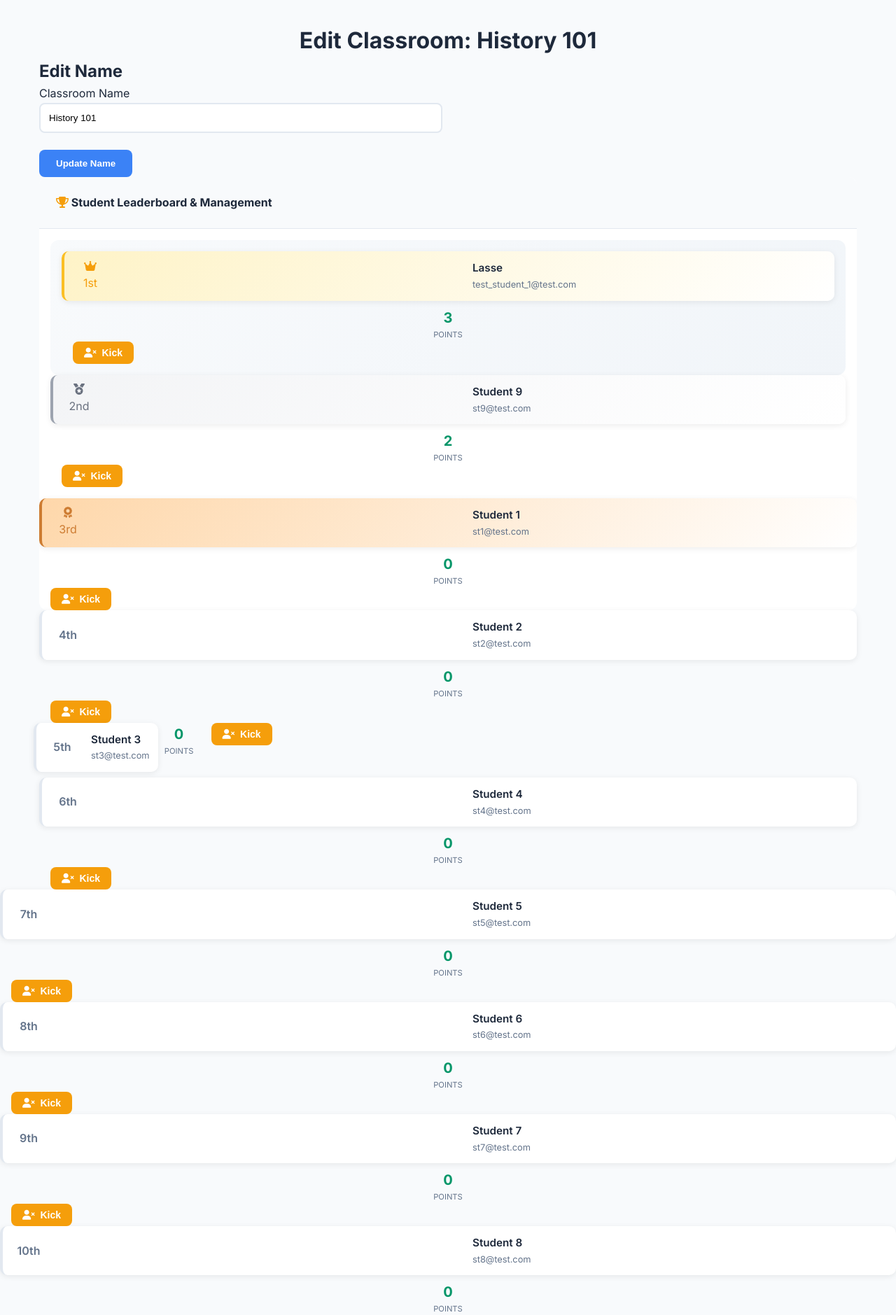
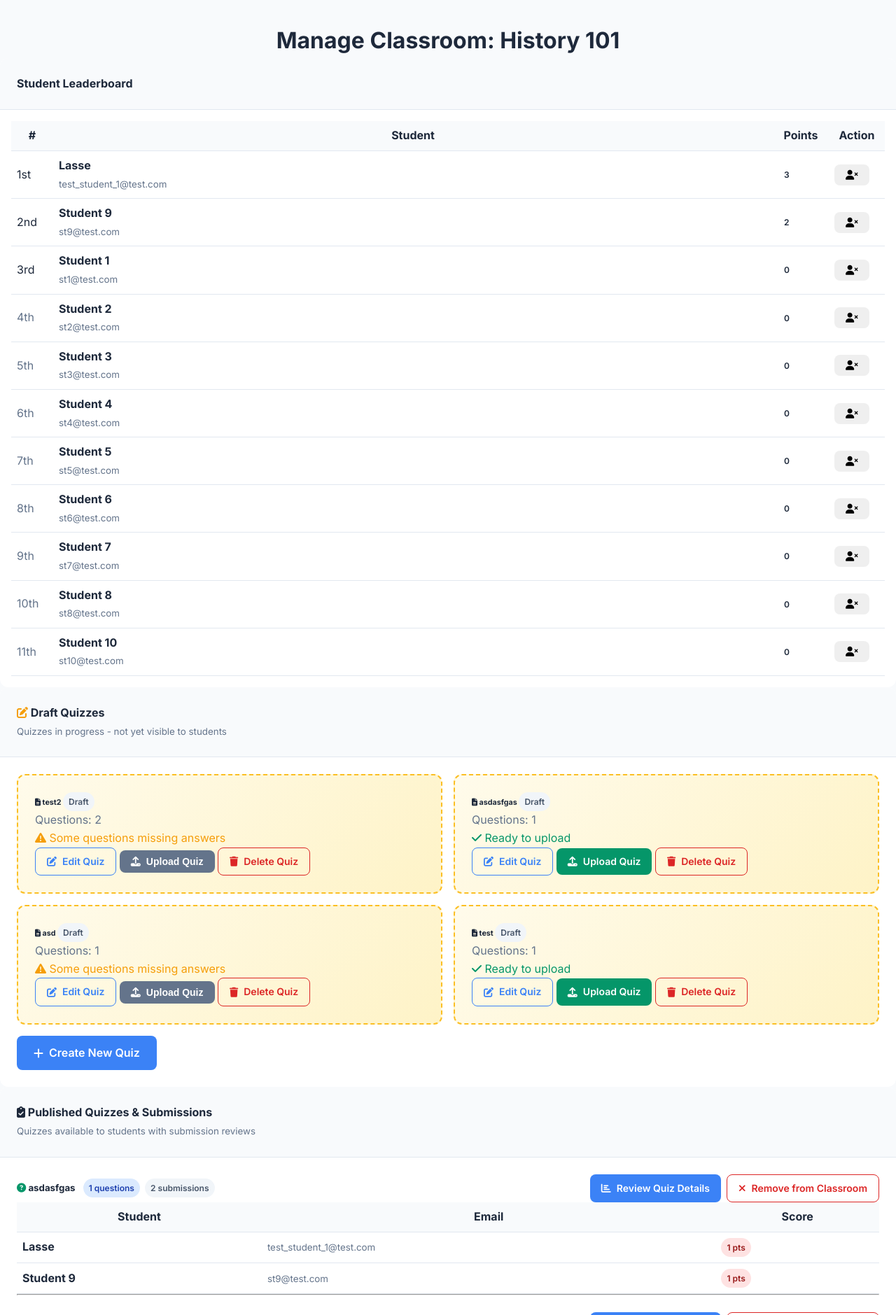
Before and after one commit to Firewat/Quizz-Masterz, a Flask app: page /teacher/edit_classroom/1 in a window 1280 px wide. Shown: the part 74-1953 px from the top of the page at 70% size. Run offline with Flask 3, Linux system fonts and the light colour scheme; a user stored in the database is signed in.

Commit message:
Refactor classroom templates: update navigation links, enhance layout, and improve user experience across various pages. also add script to create 10 student accounts that all join the same classroom for testing (AI Disclaimer: used AI for script creation)

```diff
--- a/website/templates/create_classroom.html
+++ b/website/templates/create_classroom.html
@@ -40,8 +40,8 @@
 
         <div class="card-body card-divider">
             <p class="text-center">
-                <a href="{{ url_for('views.teacher_classrooms') }}" class="link-primary">
-                    <i class="fas fa-arrow-left"></i> Back to My Classrooms
+                <a href="{{ url_for('views.home') }}" class="link-primary">
+                    <i class="fas fa-arrow-left"></i> Back to Dashboard
                 </a>
             </p>        </div>
     </div>
--- a/website/templates/edit_classroom.html
+++ b/website/templates/edit_classroom.html
@@ -1,90 +1,69 @@
 <!-- Responsible: David -->
 
 {% extends "base.html" %}
-{% block title %}Edit Classroom{% endblock %}
+{% block title %}Manage Classroom{% endblock %}
 
 {% block content %}
-<h1 align="center">Edit Classroom: {{ classroom.name }}</h1>
+<h1 align="center">Manage Classroom: {{ classroom.name }}</h1>
 
-<div class="container">
-    <div class="row">
-        <div class="col-md-6">
-            <h2>Edit Name</h2>
-            <form method="POST" action="{{ url_for('views.edit_classroom', classroom_id=classroom.id) }}">
-                <div class="form-group">
-                    <label for="classroom_name">Classroom Name</label>
-                    <input type="text" class="form-control" id="classroom_name" name="classroom_name" value="{{ classroom.name }}" required>
-                </div>
-                <button type="submit" name="update_name" class="btn btn-primary btn-update-name">Update Name</button>
-            </form>
-        </div>
-    </div>
-
-    <!-- Classroom Leaderboard Section with Student Management -->
     <div class="row mt-4">
         <div class="col-12">
             <div class="card">
                 <div class="card-header">
-                    <h4><i class="fas fa-trophy text-warning"></i> Student Leaderboard & Management</h4>
+                    <h4> Student Leaderboard</h4>
                 </div>
                 <div class="card-body p-3">
                     {% if leaderboard %}
-                        <div class="leaderboard-container">
+                        <div class="table-responsive">
+                            <table class="table table-sm table-hover mb-0">
+                                <thead class="thead-light">
+                                    <tr>
+                                        <th width="60">#</th>
+                                        <th>Student</th>
+                                        <th width="80">Points</th>
+                                        <th width="80">Action</th>
+                                    </tr>
+                                </thead>
+                                <tbody>
                                     {% for student in leaderboard %}
                                         {% set place = loop.index %}
-                                <div class="leaderboard-item {% if place == 1 %}first-place{% elif place == 2 %}second-place{% elif place == 3 %}third-place{% endif %} mb-3">
-                                    <div class="position-indicator">
+                                        <tr class="{% if place <= 3 %}table-warning{% endif %}">
+                                            <td>
                                                 {% if place == 1 %}
-                                            <div class="place-badge gold">
-                                                <i class="fas fa-crown"></i>
-                                                <span>1st</span>
+                                                    <span class="text-secondary">1st</span>
+                                                {% elif place == 2 %}
+                                                    <span class="text-secondary">2nd</span>
+                                                {% elif place == 3 %}
+                                                    <span class="text-secondary">3rd</span>
+                                                {% else %}
+                                                    <span class="text-muted">{{ place }}th</span>
+                                                {% endif %}
+                                            </td>
+                                            <td>
+                                                <div>
+                                                    <strong>{{ student.name }}</strong>
+                                                    <br><small class="text-muted">{{ student.email }}</small>
                                                 </div>
-                                        {% elif place == 2 %}
-                                            <div class="place-badge silver">
-                                                <i class="fas fa-medal"></i>
-                                                <span>2nd</span>
-                                            </div>
-                                        {% elif place == 3 %}
-                                            <div class="place-badge bronze">
-                                                <i class="fas fa-award"></i>
-                                                <span>3rd</span>
-                                            </div>
-                                        {% else %}
-                                            <div class="place-badge regular">
-                                                <span>{{ place }}{{ 'th' if place > 3 else '' }}</span>
-                                            </div>
-                                        {% endif %}
-                                    </div>
-
-                                    <div class="student-info">
-                                        </div>
-                                        <div class="student-details">
-                                            <div class="student-name">{{ student.name }}</div>
-                                            <div class="student-title">
-                                                {{ student.email }}
-                                            </div>
-                                        </div>
-                                    </div>
-
-                                    <div class="score-display">
-                                        <div class="score-number">{{ student.score }}</div>
-                                        <div class="score-label">points</div>
-                                    </div>
-
-                                    <div class="student-actions">
-                                        <form method="POST" action="{{ url_for('views.kick_student', classroom_id=classroom.id, student_id=student.student_id) }}" onsubmit="return confirm('Are you sure you want to kick {{ student.name }}?');">
-                                            <button type="submit" class="btn btn-sm btn-warning">
-                                                <i class="fas fa-user-times"></i> Kick
+                                            </td>
+                                            <td>
+                                                <span class="badge badge-primary">{{ student.score }}</span>
+                                            </td>
+                                            <td>
+                                                <form method="POST" action="{{ url_for('views.kick_student', classroom_id=classroom.id, student_id=student.student_id) }}" onsubmit="return confirm('Are you sure you want to kick {{ student.name }}?');" class="d-inline">
+                                                    <button type="submit" class="btn btn-sm btn-outline-warning">
+                                                        <i class="fas fa-user-times"></i>
                                                     </button>
                                                 </form>
-                                    </div>
-                                </div>
+                                            </td>
+                                        </tr>
                                     {% endfor %}
+                                </tbody>
+                            </table>
                         </div>
                     {% else %}
                         <div class="text-center" style="padding: 1rem;">
                             <i class="fas fa-users text-muted" style="font-size: 2rem; margin-bottom: 0.5rem;"></i>
-                            <p class="text-muted mb-0">No students in this classroom yet!</p>
+                            <p class="text-muted mb-0">No students in this classroom yet</p>
                         </div>
                     {% endif %}
                 </div>
@@ -193,7 +172,7 @@
                                         </a>
                                         <a href="{{ url_for('views.delete_quiz', quiz_id=quiz_review.quiz.id, classroom_id=classroom.id) }}"
                                            class="btn btn-outline-danger btn-sm"
-                                           onclick="return confirm('Are you sure you want to remove this quiz from the classroom? This will also remove all student submissions for this classroom.')">
+                                           onclick="return confirm('Are you sure you want to remove this quiz from the classroom?')">
                                             <i class="fas fa-times"></i> Remove from Classroom
                                         </a>
                                     </div>
@@ -226,7 +205,7 @@
                                     </div>
                                 {% else %}
                                     <div class="alert alert-info">
-                                        <i class="fas fa-info-circle"></i> No submissions yet for this quiz.
+                                        <i class="fas fa-info-circle"></i> No submissions yet for this quiz
                                     </div>
                                 {% endif %}
 
@@ -237,9 +216,7 @@
                         <div class="empty-state">
                             <i class="fas fa-clipboard-list empty-state-icon"></i>
                             <h5 class="empty-state-title">No Quizzes in This Classroom</h5>
-                            <p class="empty-state-description">Add quizzes to this classroom to see student submissions and reviews.</p>
-                            <a href="{{ url_for('views.add_quiz_to_classroom', classroom_id=classroom.id) }}" class="btn btn-primary">
-                                <i class="fas fa-plus"></i> Add Quiz
+                            <p class="empty-state-description">Upload quizzes to this classroom to see student submissions and reviews</p>
                             </a>
                         </div>
                     {% endif %}
@@ -248,15 +225,26 @@
         </div>
     </div>
 
+<div class="container">
+    <div class="row">
+        <div class="col-md-6">
+            <h2>Edit Name</h2>
+            <form method="POST" action="{{ url_for('views.edit_classroom', classroom_id=classroom.id) }}">
+                <div class="form-group">
+                    <label for="classroom_name">Classroom Name</label>
+                    <input type="text" class="form-control" id="classroom_name" name="classroom_name" value="{{ classroom.name }}" required>
+                </div>
+                <button type="submit" name="update_name" class="btn btn-primary btn-update-name">Update Name</button>
+            </form>
+        </div>
 
-    <div class="row mt-5">
-        <div class="col-12">
-            <div class="card border-primary">
-                <div class="card-header bg-primary text-red">
+        <div class="col-md-6">
+            <div class="card border-danger">
+                <div class="card-header btn-outline-white btn-sm">
                     <h4><i class="fas fa-exclamation-triangle"></i> Delete Classroom</h4>
                 </div>
                 <div class="card-body">
-                    <form method="POST" action="{{ url_for('views.edit_classroom', classroom_id=classroom.id) }}" onsubmit="return confirm('Are you sure you want to delete this classroom? This action cannot be undone and will remove all students and quiz data.');">
+                    <form method="POST" action="{{ url_for('views.edit_classroom', classroom_id=classroom.id) }}" onsubmit="return confirm('Are you sure you want to delete this classroom? This action cannot be undone and will delete all data');">
                         <button type="submit" name="delete_classroom" class="btn btn-danger">
                             <i class="fas fa-trash"></i> Delete Classroom Permanently
                         </button>
--- a/website/templates/teacher_manage_questions.html
+++ b/website/templates/teacher_manage_questions.html
@@ -17,7 +17,7 @@
             <input type="number" class="form-control" id="learning_points" name="learning_points" value="1" min="0" required>
         </div>
         <br />
-        <button type="submit" class="btn btn-primary">Add Question and Manage Answers</button>
+        <button type="submit" class="btn btn-success">Add Question and Manage Answers</button>
     </form>
     <br />
     <hr>
```
Also changed, not shown: add_test_students.py (added, +92 -0 lines), website/templates/home.html (+29 -7 lines), website/templates/student_join_classroom.html (+19 -5 lines), website/templates/student_my_classrooms.html (+36 -31 lines), website/templates/student_view_classroom_details.html (+10 -22 lines), website/templates/teacher_classrooms.html (+17 -4 lines), instance/database.db. Lines whose indentation alone changed are shown as unchanged.
